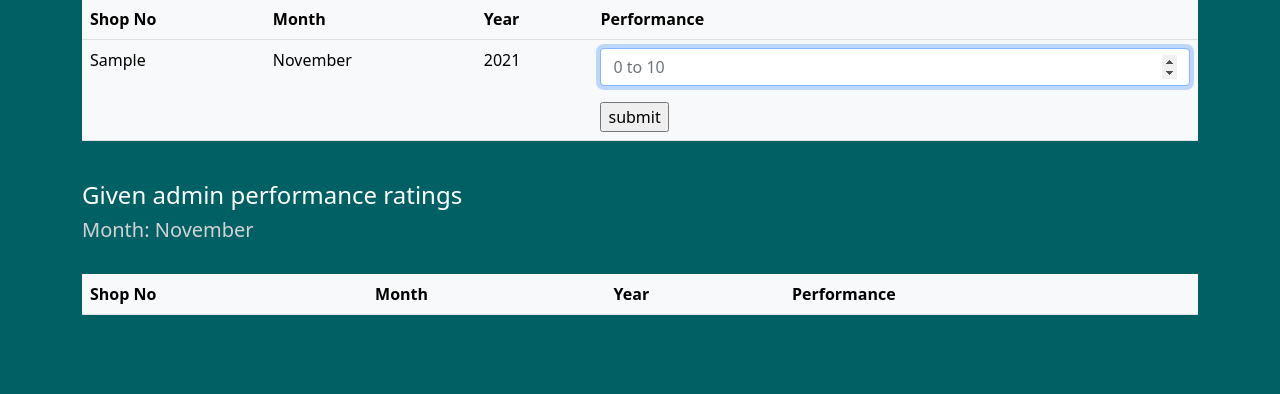
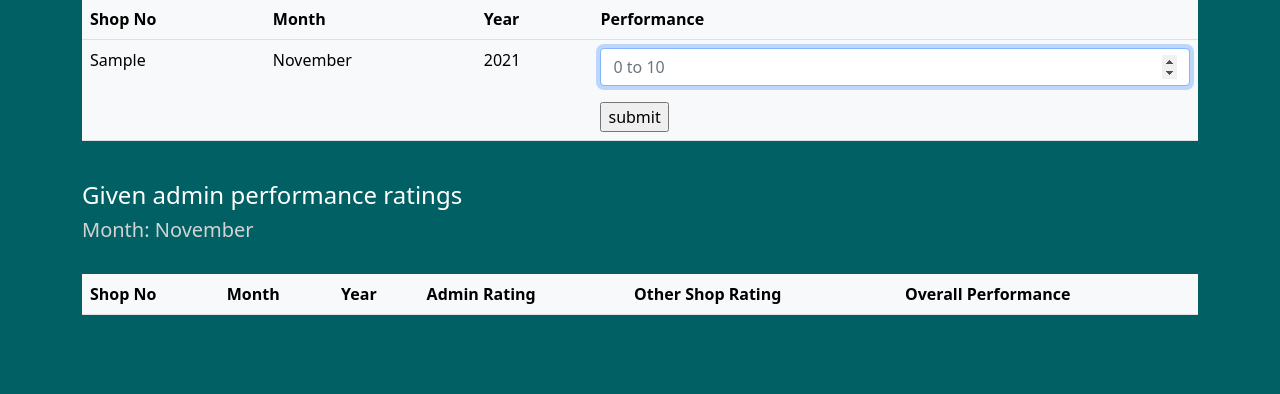
Before and after one commit to aditi17goel/Market-Shop, a PHP site: page /admin_performance.php in a window 1280 px wide. Shown: the part 198-592 px from the top of the page. Run offline with PHP 8.4, Linux system fonts and the light colour scheme; tables that the repository leaves empty or names only in its code hold one stand-in row (values such as "Sample post"); lists and menus that the app fills with data are empty.

Commit message:
overall performance ratings

```diff
--- a/admin_performance.php
+++ b/admin_performance.php
@@ -69,11 +69,13 @@
             <th>Shop No</th>
             <th>Month</th>
             <th>Year</th>
-            <th>Performance</th>
+            <th>Admin Rating </th>
+            <th>Other Shop Rating </th>
+            <th>Overall Performance</th>
         </tr>
         <?php
 
-              $catego = "SELECT sno, admin_rating from Performance where monthh = MONTH(now()) AND yearr = YEAR(now())";
+              $catego = "SELECT * from Performance where monthh = MONTH(now()) AND yearr = YEAR(now())";
               $all_categories = mysqli_query($db,$catego);
 
               while($row = mysqli_fetch_assoc($all_categories)){
@@ -83,6 +85,8 @@
             <td><?php echo date("F", strtotime('m'));?></td>
             <td><?php echo date("Y", strtotime('m'));?></td>
             <td><?php echo $row['admin_rating'];?></td>
+            <td><?php if($row['shops_rating']==NULL)echo 'Pending'; else echo $row['shops_rating'] ;?></td>
+            <td><?php  if($row['shops_rating']==NULL)echo $row['admin_rating']; else echo ($row['admin_rating'] + $row['shops_rating'])/2;?></td>
         </tr>
         <?php
                 }
```
